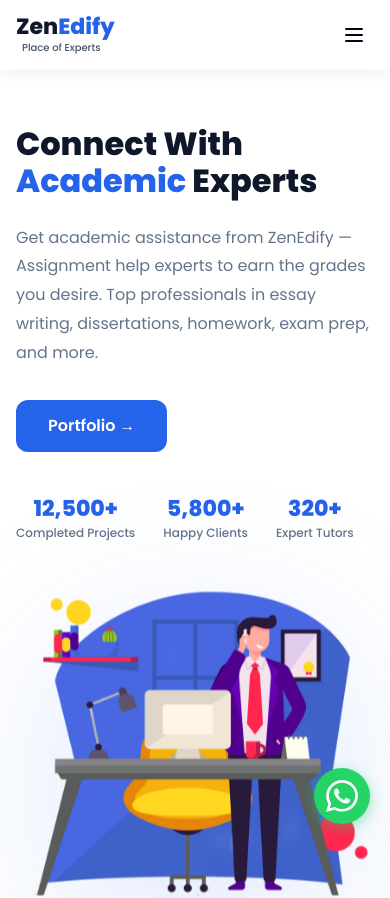
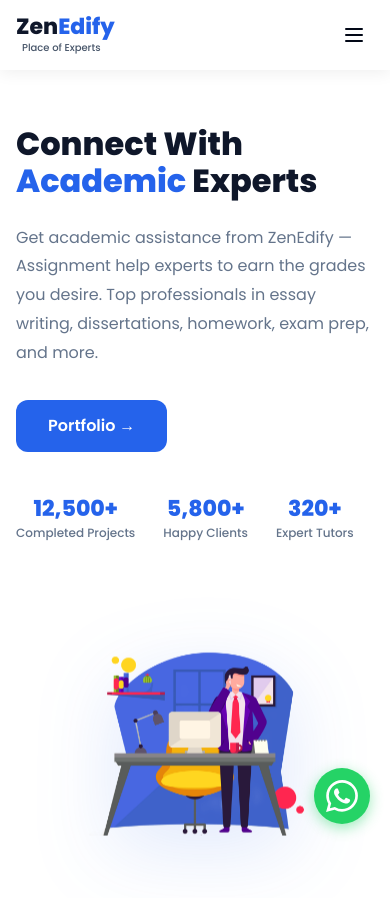
Before and after one commit to muhammadsubtain-me/zenedify, a Next.js app: page / in a window 390 px wide. Shown: the top 898 px of the page. Built offline with nearby package versions, Linux system fonts and the light colour scheme.

Commit message:
enhance responsiveness

```diff
--- a/app/layout.js
+++ b/app/layout.js
@@ -42,10 +42,10 @@ export const metadata = {
 
 export default function RootLayout({ children }) {
   return (
-    <html lang="en" className={`h-full ${poppins.variable}`}>
-      <body className="flex flex-col min-h-full w-full font-sans overflow-x-hidden bg-background text-foreground antialiased scroll-smooth">
+    <html lang="en" className={`h-full max-w-full overflow-x-hidden ${poppins.variable}`}>
+      <body className="flex flex-col min-h-full w-full max-w-full font-sans overflow-x-hidden bg-background text-foreground antialiased scroll-smooth">
         <Navbar />
-        <main className="flex-1">{children}</main>
+        <main className="flex-1 min-w-0 w-full">{children}</main>
         <Footer />
         <ScrollToTopButton />
         <WhatsAppButton />
--- a/app/page.js
+++ b/app/page.js
@@ -17,9 +17,9 @@ export default function Home() {
     <div>
       {/* HERO */}
       <section className="bg-white">
-        <div className="max-w-[1200px] mx-auto px-4 sm:px-6 py-14 sm:py-20 lg:py-[60px] grid grid-cols-1 lg:grid-cols-[1.2fr_0.8fr] gap-10 items-center">
+        <div className="max-w-[1200px] mx-auto px-4 sm:px-6 py-14 sm:py-20 lg:py-[60px] grid grid-cols-1 lg:grid-cols-[1.2fr_0.8fr] gap-10 items-center min-w-0">
           {/* Text */}
-          <div className="animate-fade-in order-2 lg:order-1 ">
+          <div className="animate-fade-in order-2 lg:order-1 min-w-0">
             <h1 className="text-[2rem] sm:text-[2.6rem] lg:text-[2.8rem] font-extrabold text-slate-900 leading-[1.15] mb-6">
               Connect With <span className="text-blue-600">Academic</span> Experts
             </h1>
@@ -40,13 +40,13 @@ export default function Home() {
           </div>
 
           {/* Image */}
-          <div className="animate-float flex justify-center items-center order-2 lg:order-2 p-10 pr-[55px]">
+          <div className="animate-float flex justify-center items-center order-2 lg:order-2 px-2 py-8 sm:p-10 sm:pr-[55px] min-w-0 max-w-full overflow-x-clip">
             <Image
               src="/assets/PersonTeaching.png"
               alt="Academic Expert"
               width={380}
               height={380}
-              className="p-4 object-contain drop-shadow-[0_20px_40px_rgba(37,99,235,0.15)] w-[220px] sm:w-[300px] lg:w-[380px] lg:scale-[1.35] scale-[2]"
+              className="p-4 object-contain drop-shadow-[0_20px_40px_rgba(37,99,235,0.15)] w-[min(100%,260px)] sm:w-[300px] lg:w-[380px] lg:scale-[1.35] h-auto"
               priority
             />
           </div>
```
